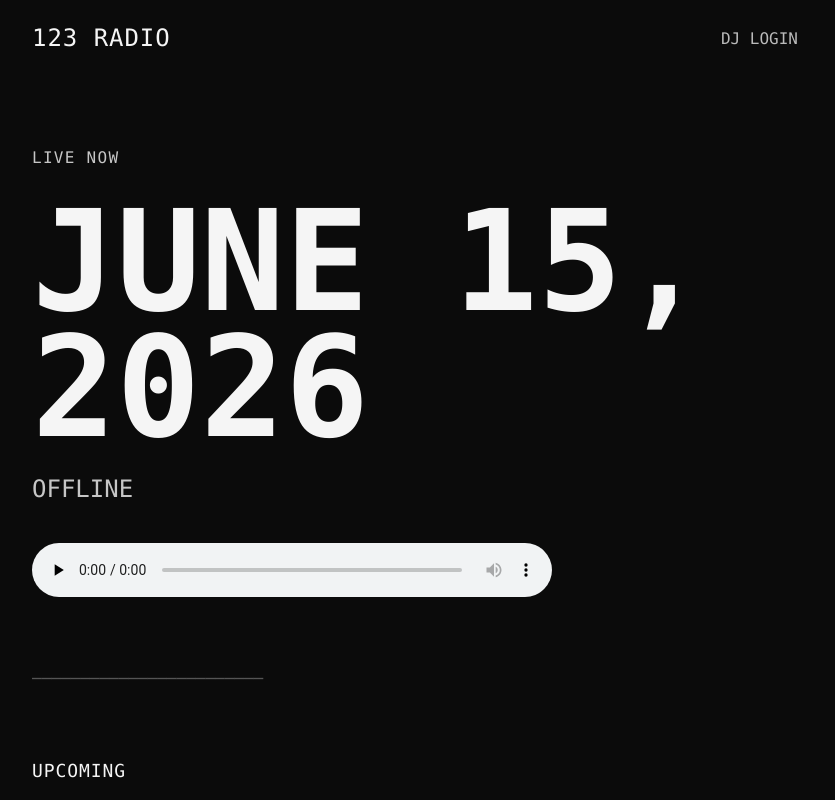
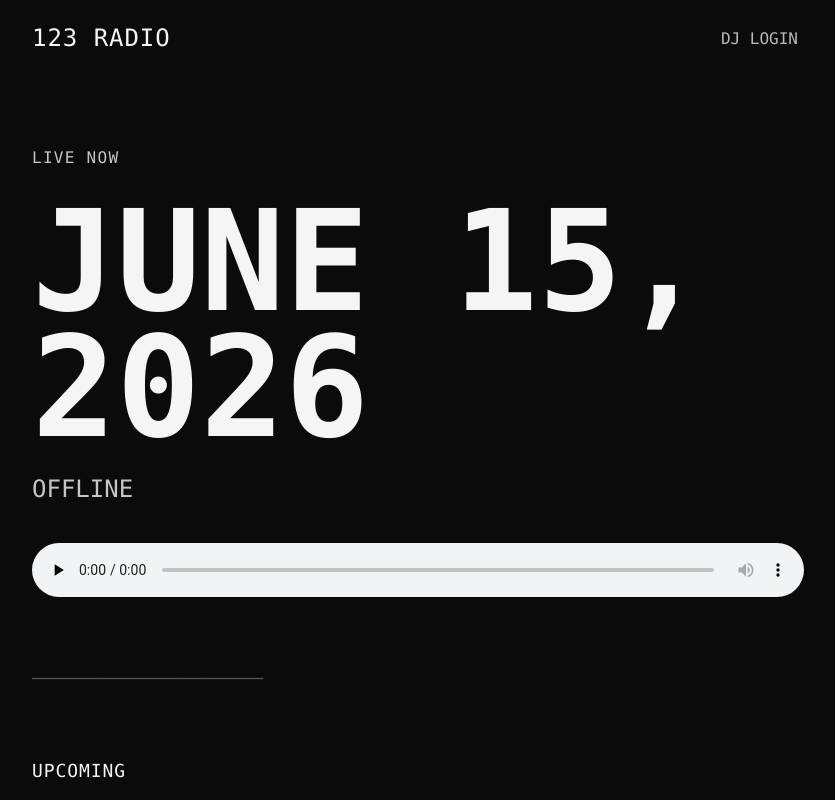
Before and after one commit to jeffihaza/station-platform-prototype, a React (Vite) app: page / in a window 1280 px wide. Shown: the top 800 px of the page, without its empty margins (222-1057 px from the left). Built offline with nearby package versions, Linux system fonts and the light colour scheme; no server answers.

Commit message:
Update styles.css

```diff
--- a/src/styles.css
+++ b/src/styles.css
@@ -91,7 +91,7 @@ button {
 
 audio {
   width: 100%;
-  max-width: 520px;
+
   margin-top: 24px;
   display: block;
 }
@@ -325,6 +325,6 @@ h2 {
     width: 100%;
     max-width: 100%;
     display: block;
-
+    margin-top: 32px;
   }
 }
```
